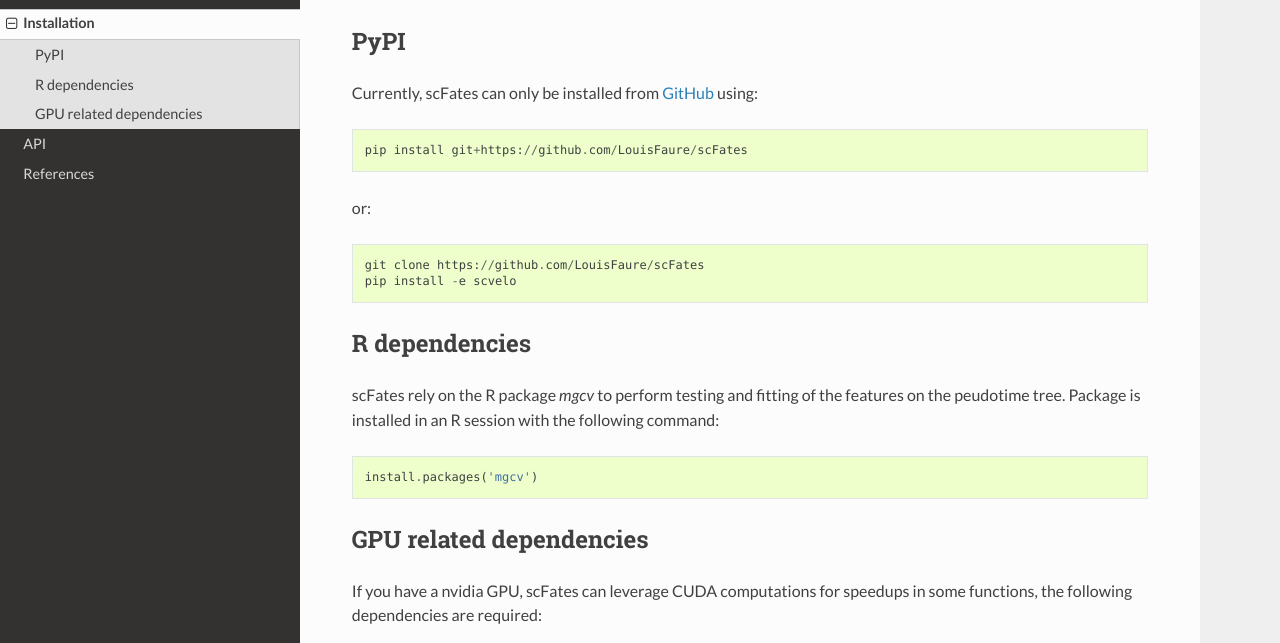
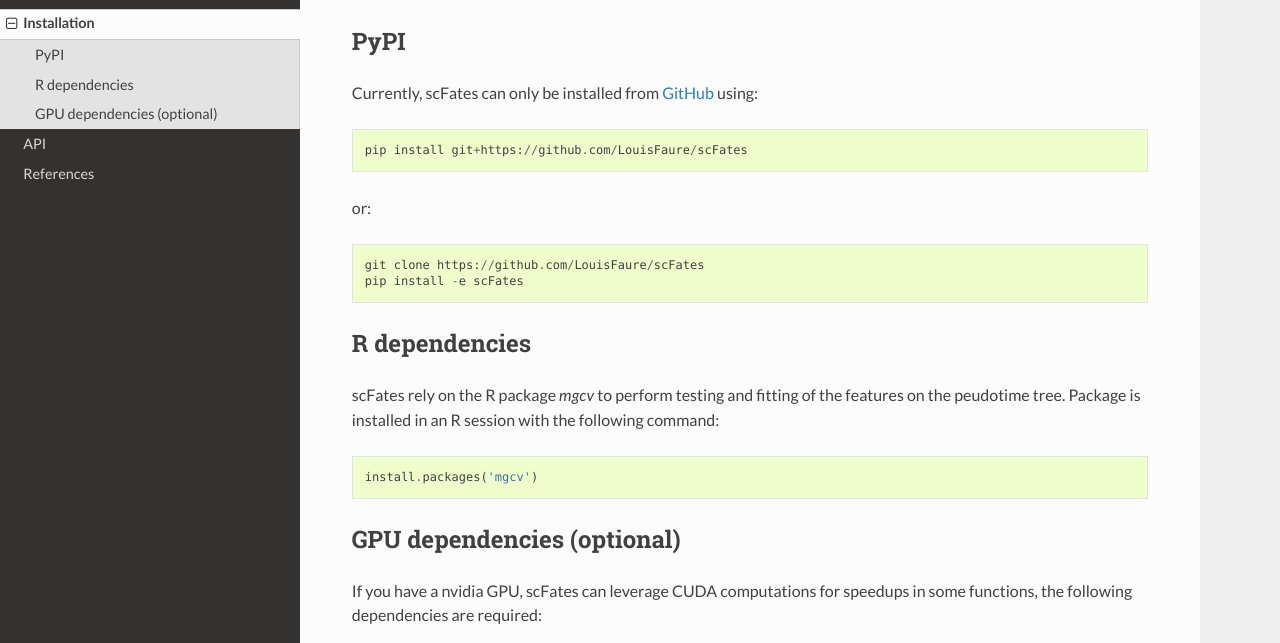
Before and after one commit to LouisFaure/scFates, a Sphinx documentation site: the page built from docs/installation.rst, in a window 1280 px wide and 1047 px high. Shown: the part 183-826 px from the top of the window. Built offline with Sphinx 7.4.7 and the Read the Docs theme 2.0.0, drawn with Linux system fonts in a browser that asks for light colours; pages that are not in the unit, such as notebooks, are missing from menus.

Commit message:
updated readme, notebooks and install doc

```diff
--- a/docs/installation.rst
+++ b/docs/installation.rst
@@ -13,7 +13,7 @@
 or::
 
     git clone https://github.com/LouisFaure/scFates
-    pip install -e scvelo
+    pip install -e scFates
 
 
 R dependencies
@@ -24,8 +24,8 @@
 
     install.packages('mgcv')
 
-GPU related dependencies
------------------------
+GPU dependencies (optional)
+---------------------------
 
 If you have a nvidia GPU, scFates can leverage CUDA computations for speedups in some functions,
 the following dependencies are required::
```
Also changed, not shown: README.md (+20 -22 lines).
